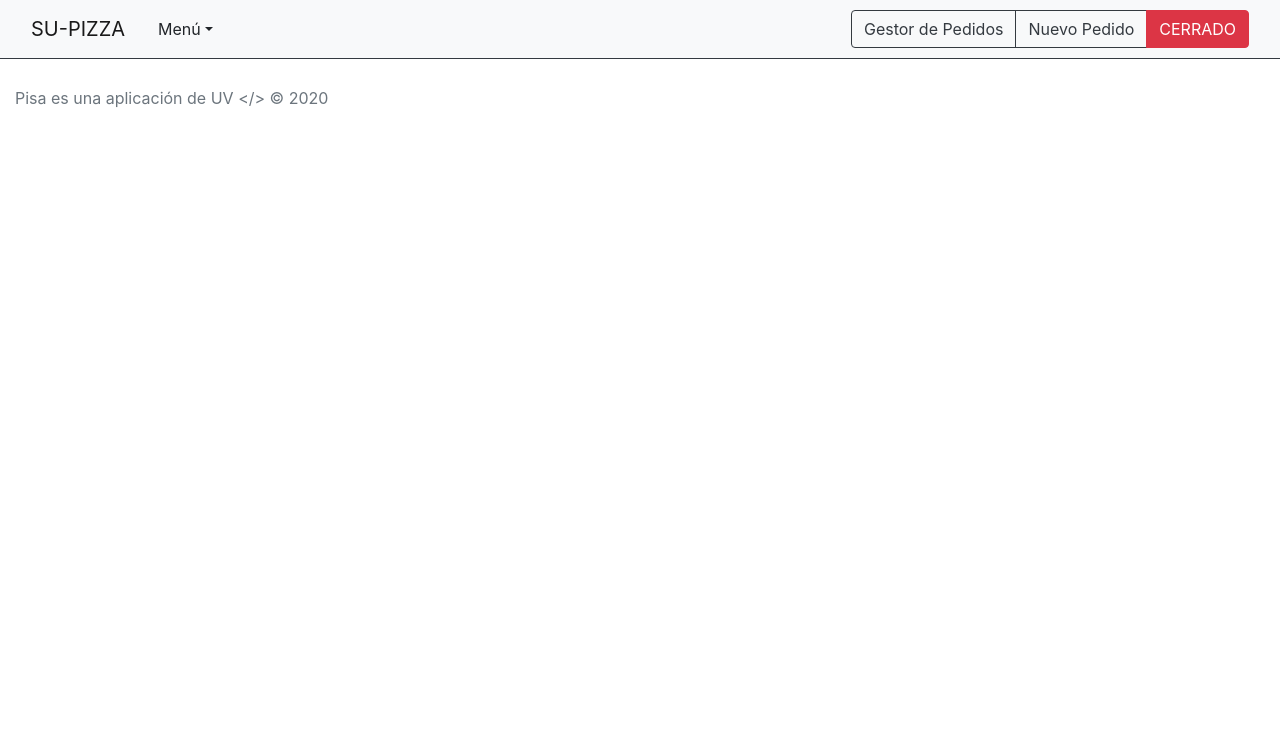
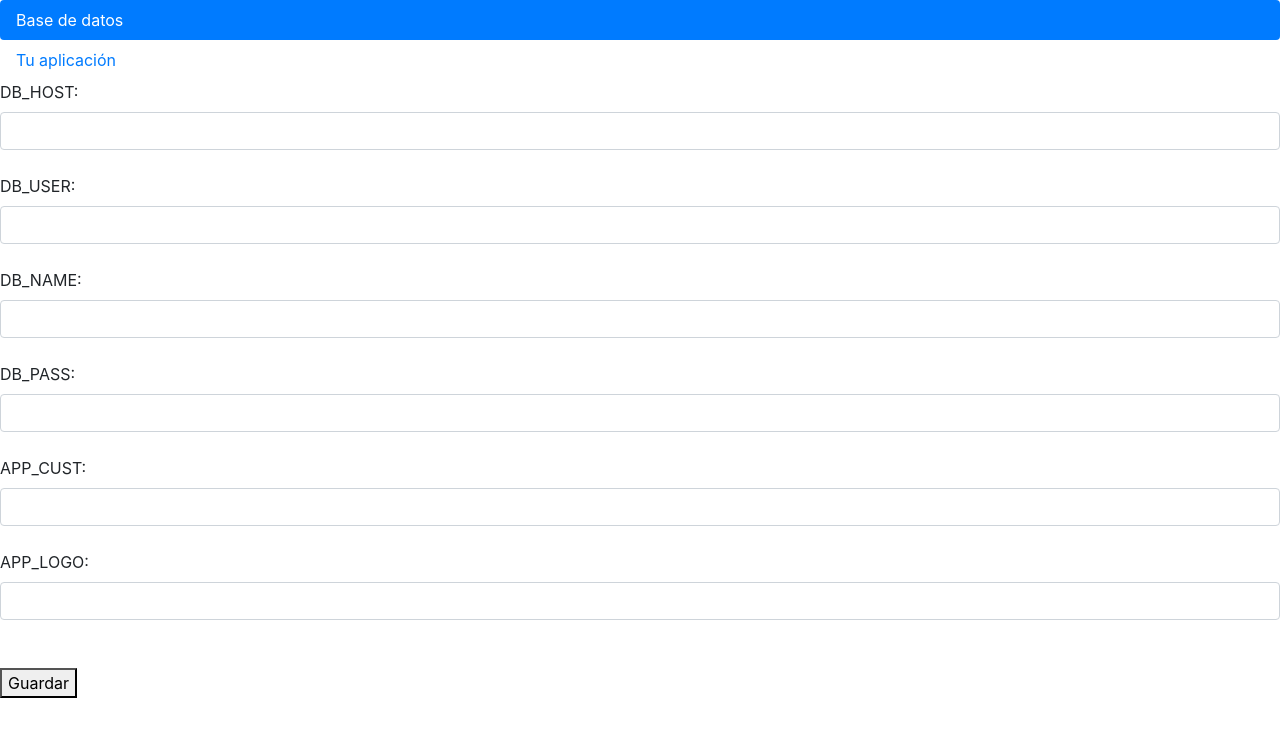
Before and after one commit to jcvels/pisa, a PHP site: page /app/index.php in a window 1280 px wide. Shown: the top 737 px of the page. Run offline with PHP 8.4, Linux system fonts and the light colour scheme.

Commit message:
01032020

```diff
--- a/app/index.php
+++ b/app/index.php
@@ -1,5 +1,5 @@
 <?php
-  include('./lang/es-ar.php');
+  include('./lang/español.php');
   include('./src/pisa_v0.php');
 ?>
 
@@ -23,8 +23,19 @@
     </head>
     <body id="fullScreen" class="pisa-body">
 
-        <?php include "views/navbar.php"; ?>
-        <?php include "views/footer.php"; ?>
+        <?php
+
+        if ( file_exists ( 'pisa_config.json' ) )
+        {
+            include "views/navbar.php";
+            include "views/footer.php";
+        }
+        else
+        {
+            include "install/index.php";
+        }
+
+        ?>
 
     </body>
     <script src="js/pisa_v0.js"></script>
--- /dev/null
+++ b/app/install/index.php
@@ -0,0 +1,74 @@
+<html>
+
+    <head>
+        <script>
+
+            function createJson()
+            {
+
+                var DB_HOST = document.getElementById("DB_HOST").value;
+                var DB_USER = document.getElementById("DB_USER").value;
+                var DB_NAME = document.getElementById("DB_NAME").value;
+                var DB_PASS = document.getElementById("DB_PASS").value;
+                var APP_CUST = document.getElementById("APP_CUST").value;
+                var APP_LOGO = document.getElementById("APP_LOGO").value;
+
+                if ( DB_HOST == '' || DB_USER == '' || DB_NAME == '' || DB_PASS == '' || APP_CUST == '' || APP_LOGO == '' )
+                {
+                    alert('Debe completar todos los valores del formulario');
+                }
+                else
+                {
+                    var createJsonHttp = './install/crearJson.php?DB_HOST=' + DB_HOST + '&DB_USER=' + DB_USER + '&DB_NAME=' + DB_NAME + '&DB_PASS=' + DB_PASS + '&APP_CUST=' + APP_CUST + '&APP_LOGO=' + APP_LOGO;
+
+                    var xmlhttp = new XMLHttpRequest();
+                    xmlhttp.open("GET", createJsonHttp , false);
+                    xmlhttp.send();
+                    if ( xmlhttp.status == 200 )
+                    {
+                        if ( xmlhttp.responseText == 'DONE' ) { alert('Datos cargados exitosamente'); }
+                        else { alert('No fue posible cargar los datos del nuevo cliente'); }
+                    }
+
+                }
+
+            }
+
+        </script>
+    </head>
+
+    <body>
+
+        <ul class="nav flex-column nav-pills" id="myTab" role="tablist">
+            <li class="nav-item">
+                <a class="nav-link active" data-toggle="tab" href="#tabPromosPizza" role="tab" aria-controls="tabPromosPizza" aria-selected="true">Base de datos</a>
+            </li>
+            <li class="nav-item">
+                <a class="nav-link" data-toggle="tab" href="#tabPromosMinuta" role="tab" aria-controls="tabPromosMinuta" aria-selected="true">Tu aplicación</a>
+            </li>
+        </ul>
+
+        <form>
+            <label for="DB_HOST">DB_HOST:</label><br>
+            <input type="text" class="form-control" id="DB_HOST" name="DB_HOST">
+            <br>
+            <label for="DB_USER">DB_USER:</label><br>
+            <input type="text" class="form-control" id="DB_USER" name="DB_USER">
+            <br>
+            <label for="DB_NAME">DB_NAME:</label><br>
+            <input type="text" class="form-control" id="DB_NAME" name="DB_NAME">
+            <br>
+            <label for="DB_PASS">DB_PASS:</label><br>
+            <input type="password" class="form-control" id="DB_PASS" name="DB_PASS">
+            <br>
+            <label for="APP_CUST">APP_CUST:</label><br>
+            <input type="text" class="form-control" id="APP_CUST" name="APP_CUST">
+            <br>
+            <label for="APP_LOGO">APP_LOGO:</label><br>
+            <input type="text" class="form-control" id="APP_LOGO" name="APP_LOGO">
+            <br><br>
+            <button type="submit" onclick="createJson();" >Guardar</button>
+        </form>
+    </body>
+
+</html>
```
Also changed, not shown: app/install/crearJson.php (added, +25 -0 lines), app/install/descomprimirArchivos.php (added, +23 -0 lines), app/lang/español.php (renamed from app/lang/es-ar.php).
